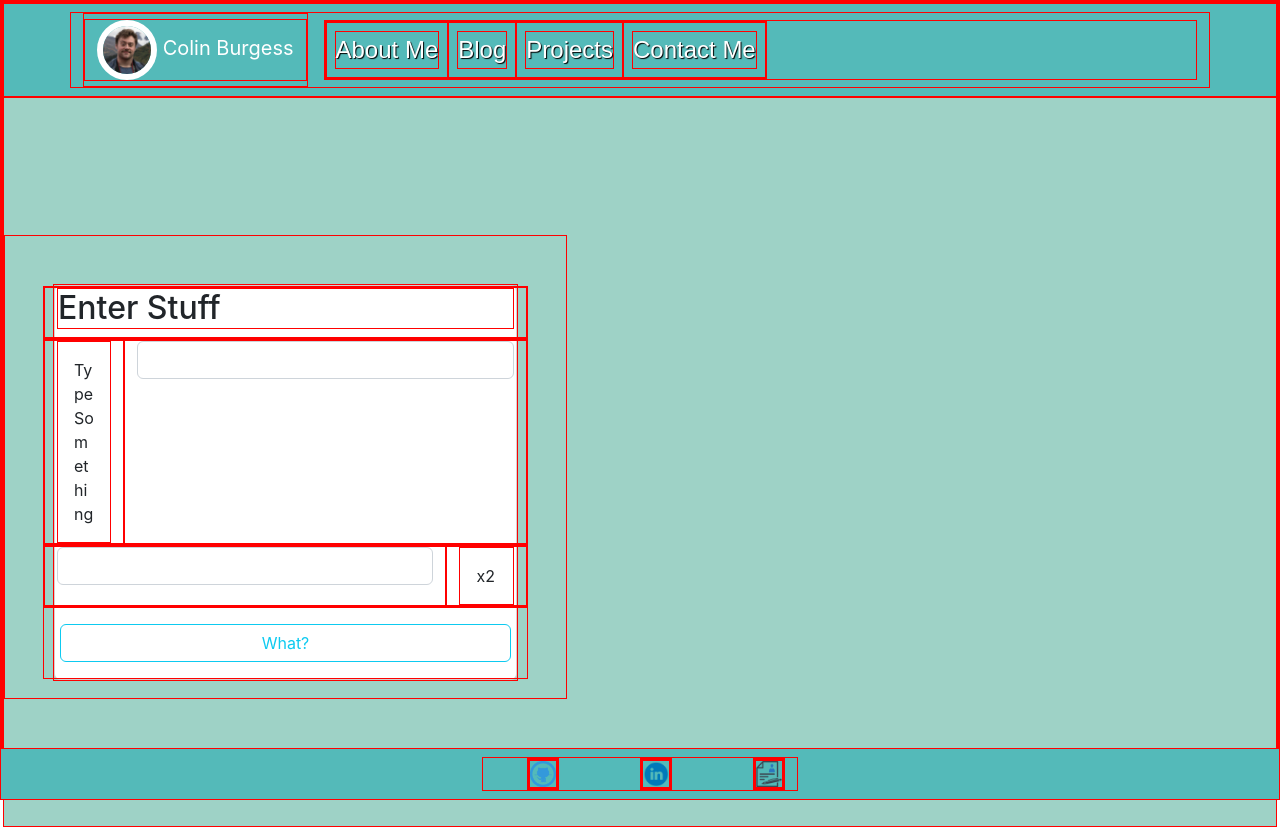
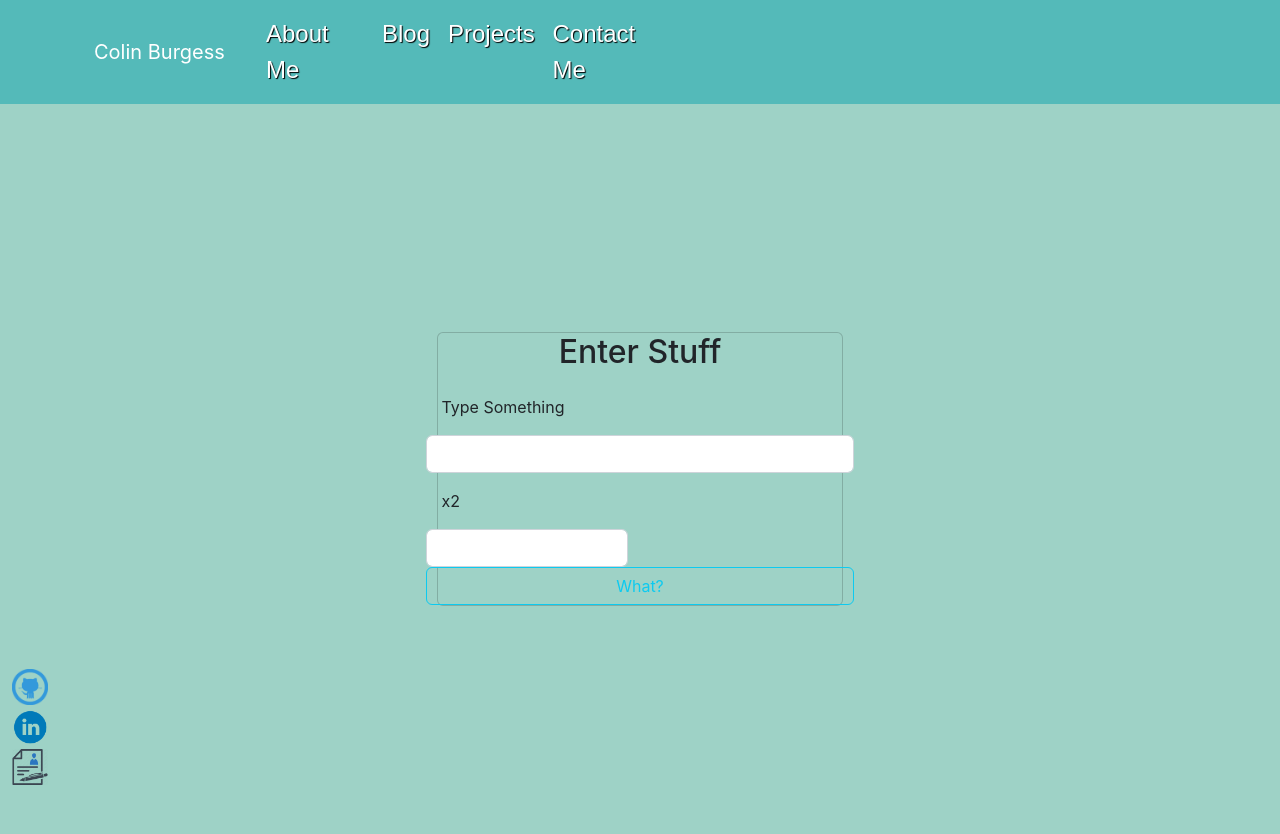
Before and after one commit to C0C0Barbet/portfolio-frontend, a React (Create React App) app: page /contact in a window 1280 px wide. Built offline with nearby package versions, Linux system fonts and the light colour scheme.

Commit message:
Rethinking the layout... again

```diff
--- a/src/App.css
+++ b/src/App.css
@@ -1,6 +1,6 @@
 * {
-    border: 1px solid red;
-    /*
+
+    /*    border: 1px solid red;
      */
 }
 
--- a/src/components/footer/footer.js
+++ b/src/components/footer/footer.js
@@ -4,28 +4,29 @@ import GithubImage from '../../filesToUse/images/github.png';
 import LinkedinImage from '../../filesToUse/images/linkedin.png';
 import ResumeImage from '../../filesToUse/images/resume.png';
 import ActualResume from '../../filesToUse/documents/Colin Burgess Resume.pdf';
+import {Container, Row} from "react-bootstrap";
 
 const Footer = () => {
 
     return (
         <nav className="footer-container">
-            <ul className="footer">
-                <li className="footer-elements">
+            <Container>
+                <Row>
                     <a href="https://github.com/C0C0Barbet" target="_blank" rel='noopener noreferrer'>
                         <img src={GithubImage} alt="Link to my github" className="image-icon"/>
                     </a>
-                </li>
-                <li className="footer-elements">
+                </Row>
+                <Row>
                     <a href="https://www.linkedin.com/in/c0c0b/" target="_blank" rel='noopener noreferrer'>
                         <img src={LinkedinImage} alt="Link to my linkedin" className="image-icon"/>
                     </a>
-                </li>
-                <li className="footer-elements">
+                </Row>
+                <Row>
                     <a href={ActualResume} target='_blank' rel='noopener noreferrer'>
                         <img src={ResumeImage} alt="Link to my resume" className="image-icon"/>
                     </a>
-                </li>
-            </ul>
+                </Row>
+            </Container>
         </nav>
     );
 };
--- a/src/components/footer/footerStyling.css
+++ b/src/components/footer/footerStyling.css
@@ -1,34 +1,14 @@
 .footer-container {
     z-index: 1;
-    background: #54BAB9;
-    color: grey;
-    padding: 8px;
+    padding-bottom: 1dvmax;
     position: fixed;
-    justify-content: space-between;
+    height: fit-content;
     bottom: 0;
     left: 0;
-    width: 100%;
-    height: fit-content;
-}
-
-.footer {
-    display: grid;
-    grid-gap: 20px;
-    grid-template-columns: 33% 33% 33%;
-    justify-content: center;
-    width: 25%;
-    margin: 0 auto;
-    list-style: none;
-}
-
-.footer-elements {
-    display: grid;
-    justify-content: center;
-    margin: 0 auto;
-    list-style: none;
 }
 
 .image-icon {
-    height: 28px;
-    width: 28px;
+    max-height: 5dvmin;
+    padding-top: 2px;
+    padding-bottom: 2px;
 }
--- a/src/components/navbar/NewNavBar.js
+++ b/src/components/navbar/NewNavBar.js
@@ -1,6 +1,5 @@
 import React, {useState} from 'react';
 import {Container, Nav, Navbar} from "react-bootstrap";
-import Me from "../../filesToUse/images/me.jpg";
 import "./NewNavBarStyling.css";
 import {Link} from "react-router-dom";
 
@@ -13,8 +12,6 @@ const NewNavBar = () => {
             <Container>
                 <Navbar.Brand onClick={() => setExpanded(false)} as={Link} to="/">
                     <Container>
-                        <img className="navBarImage nav-wording" src={Me}
-                             alt="Yep, that's me!"/>{' '}
                         Colin Burgess
                     </Container>
                 </Navbar.Brand>
@@ -22,7 +19,7 @@ const NewNavBar = () => {
                                onClick={() => setExpanded(expanded ? false : "expanded")}/>
                 <Navbar.Collapse id="responsive-navbar-nav">
                     <Nav className="me-auto align-bottom">
-                        <Nav.Link onClick={() => setExpanded(false)} as={Link} to="/about">
+                        <Nav.Link onClick={() => setExpanded(false)} as={Link} to="/">
                             <div className="nav-wording">About Me</div>
                         </Nav.Link>
                         <Nav.Link onClick={() => setExpanded(false)} as={Link} to="/blogs">
--- a/src/components/navbar/NewNavBarStyling.css
+++ b/src/components/navbar/NewNavBarStyling.css
@@ -1,15 +1,9 @@
-.navBarImage {
-    border: 6px solid;
-    border-radius: 50%;
-    width: auto;
-    max-height: 60px;
-}
-
 .nav-wording {
     font-family: sans-serif;
     font-size: 3dvmin;
     color: white;
     text-shadow: 1px 1px 1px black;
+    padding-left: 5%;
 }
 
 .navBarMain {
@@ -23,7 +17,7 @@
     display: flex;
     height: calc(100vh - 70px);
     background: #9ED2C6;
-    padding-top: 10px;
+    padding: 2dvmax;
 }
 
 .foot {
--- a/src/components/navbar/routing/RoutingInfo.js
+++ b/src/components/navbar/routing/RoutingInfo.js
@@ -1,6 +1,5 @@
 import React from "react";
 import {BrowserRouter as Router, Route, Routes} from "react-router-dom";
-import HomePage from "../../../pages/home/homePage";
 import AboutMe from "../../../pages/about/aboutMe";
 import Blog from "../../../pages/blog/blog";
 import ProjectsPage from "../../../pages/projects/projectsPage";
@@ -17,8 +16,7 @@ const RoutingInfo = () => {
             <NewNavBar/>
             <section className="body">
                 <Routes>
-                    <Route path='/' exact element={<HomePage/>}/>
-                    <Route path='/about' element={<AboutMe/>}/>
+                    <Route path='/' element={<AboutMe/>}/>
                     <Route path='/blogs' element={<Blog/>}/>
                     <Route path='/projects' element={<ProjectsPage/>}/>
                     <Route path='/contact' element={<ContactMe/>}/>
--- a/src/pages/about/aboutComponents/aboutBody.js
+++ b/src/pages/about/aboutComponents/aboutBody.js
@@ -25,27 +25,6 @@ const AboutBody = () => {
                 with an analytical and attentive nature. Looking forward to problem solving
                 plus developing scalable applications and software.
             </div>
-            <div>
-                Experienced in various languages, focused largely on Java, C#, and C/C++.
-                Accomplished at building connections in team settings for improved
-                information flow and production. Excellent communication skills combined
-                with an analytical and attentive nature. Looking forward to problem solving
-                plus developing scalable applications and software.
-            </div>
-            <div>
-                Experienced in various languages, focused largely on Java, C#, and C/C++.
-                Accomplished at building connections in team settings for improved
-                information flow and production. Excellent communication skills combined
-                with an analytical and attentive nature. Looking forward to problem solving
-                plus developing scalable applications and software.
-            </div>
-            <div>
-                Experienced in various languages, focused largely on Java, C#, and C/C++.
-                Accomplished at building connections in team settings for improved
-                information flow and production. Excellent communication skills combined
-                with an analytical and attentive nature. Looking forward to problem solving
-                plus developing scalable applications and software.
-            </div>
         </Container>
     );
 };
--- a/src/pages/about/aboutComponents/aboutHeader.js
+++ b/src/pages/about/aboutComponents/aboutHeader.js
@@ -1,9 +1,16 @@
 import React from 'react';
+import Me from "../../../filesToUse/images/me.jpg";
 
 const AboutHeader = () => {
     return (
         <div>
-            My Name is Colin Burgess
+            <div>
+                My Name is Colin Burgess
+            </div>
+
+            <div>
+                <img className="my-image" src={Me} alt="Yep, that's me!"/>
+            </div>
         </div>
     );
 };
--- a/src/pages/about/aboutStyling.css
+++ b/src/pages/about/aboutStyling.css
@@ -6,6 +6,7 @@
     grid-template-rows: auto auto;
     grid-gap: 20px;
     justify-content: Center;
+    width: 100%;
 }
 
 .about-title {
@@ -14,7 +15,16 @@
     text-align: center;
 }
 
+.my-image {
+    border: 1dvmax solid;
+    border-radius: 75%;
+    width: auto;
+    max-height: 20dvmax;
+}
+
 .about-body {
+    display: flex;
+
     grid-column: 3;
     grid-row: 2;
     text-align: center;
--- a/src/pages/contact/contactMe.js
+++ b/src/pages/contact/contactMe.js
@@ -1,34 +1,32 @@
 import React from 'react';
 import './contactStyling.css';
-import {Button, Card, Col, Row} from "react-bootstrap";
+import {Button, Card, Row} from "react-bootstrap";
 
 const ContactMe = () => {
     return (
-        <div className="contact align-content-center p-sm-5 p-md-5 p-lg-5 p-xl-5">
-            <form>
-                <Card>
+        <form className="contact">
+            <Card className="form-contact">
                 <Row>
                     <div>
-                            <h2 className="header">Enter Stuff</h2>
+                        <h2 className="form-header">Enter Stuff</h2>
                     </div>
                 </Row>
                 <Row>
-                        <Col xs={12} md={3} lg={2} xl={2}><Card.Body>Type
-                            Something</Card.Body></Col>
-                        <Col xs={12} md={9} lg={10} xl={10}><input type="text" className="form-control" id="userInput"
-                                                                   aria-describedby="youKnowWhatToEnter"/></Col>
+                    <Card.Body className="col-1">Type
+                        Something</Card.Body>
+                    <input type="text" className="form-control col-6" id="userInput"
+                           aria-describedby="youKnowWhatToEnter"/>
+                </Row>
+                <Row className="col-6">
+                    <Card.Body>x2</Card.Body>
+                    <input type="text" className="form-control"
+                           id="moreUserInput"/>
                 </Row>
                 <Row>
-                        <Col xs={12} md={10} lg={10} xl={10}><input type="text" className="form-control"
-                                                                    id="moreUserInput"/></Col>
-                        <Col xs={4} md={2} lg={2} xl={2}><Card.Body>x2</Card.Body></Col>
-                    </Row>
-                    <Row className="p-sm-3 p-md-3 p-lg-3 p-xl-3">
                     <Button variant="outline-info">What?</Button>
                 </Row>
             </Card>
         </form>
-        </div>
     );
 };
 
--- a/src/pages/contact/contactStyling.css
+++ b/src/pages/contact/contactStyling.css
@@ -1,4 +1,16 @@
 .contact {
-    margin-top: 10%;
-    margin-bottom: 10%;
+    display: flex;
+    justify-content: center;
+    place-items: center;
+    width: 100%;
+    background: transparent;
 }
+
+.form-contact {
+    background: #9ED2C6;
+}
+
+.form-header {
+    display: flex;
+    justify-content: center;
+}
```
Lines whose indentation alone changed are shown as unchanged.
